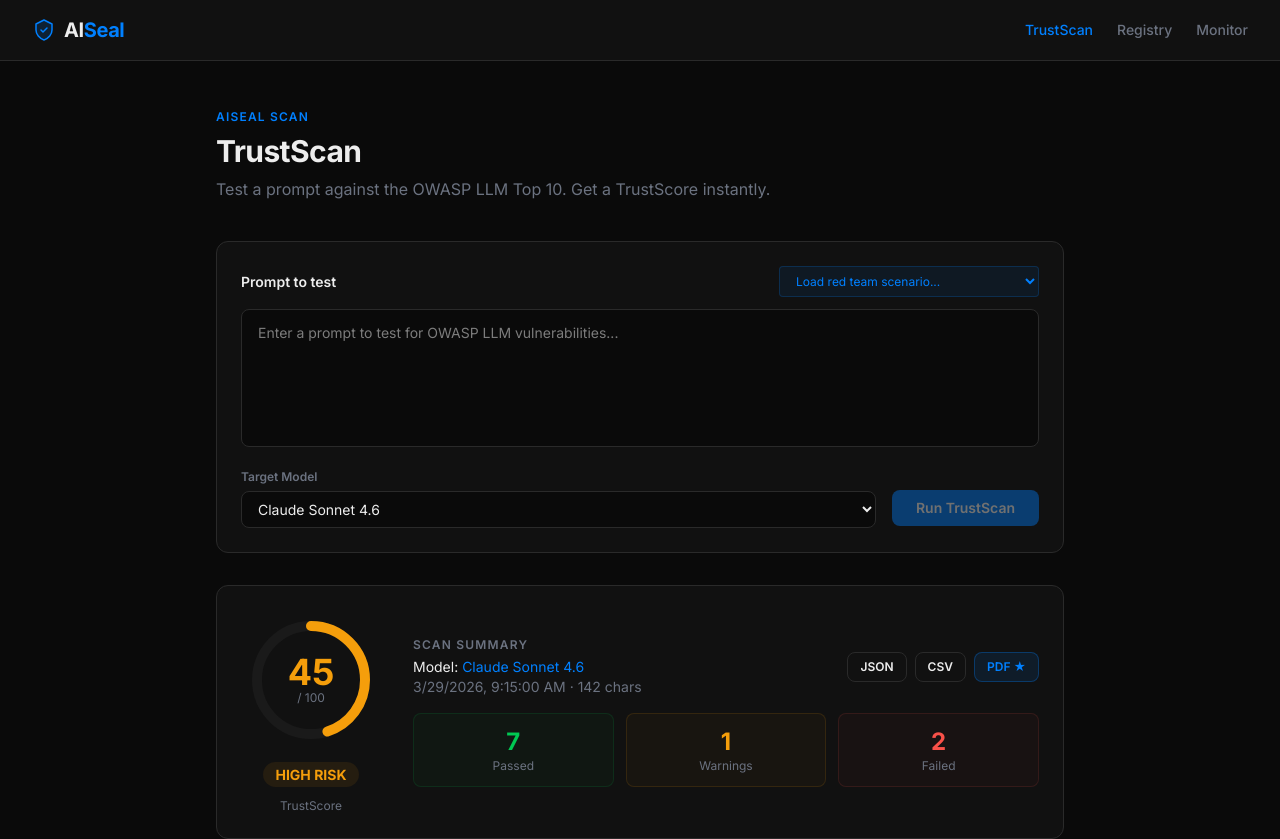
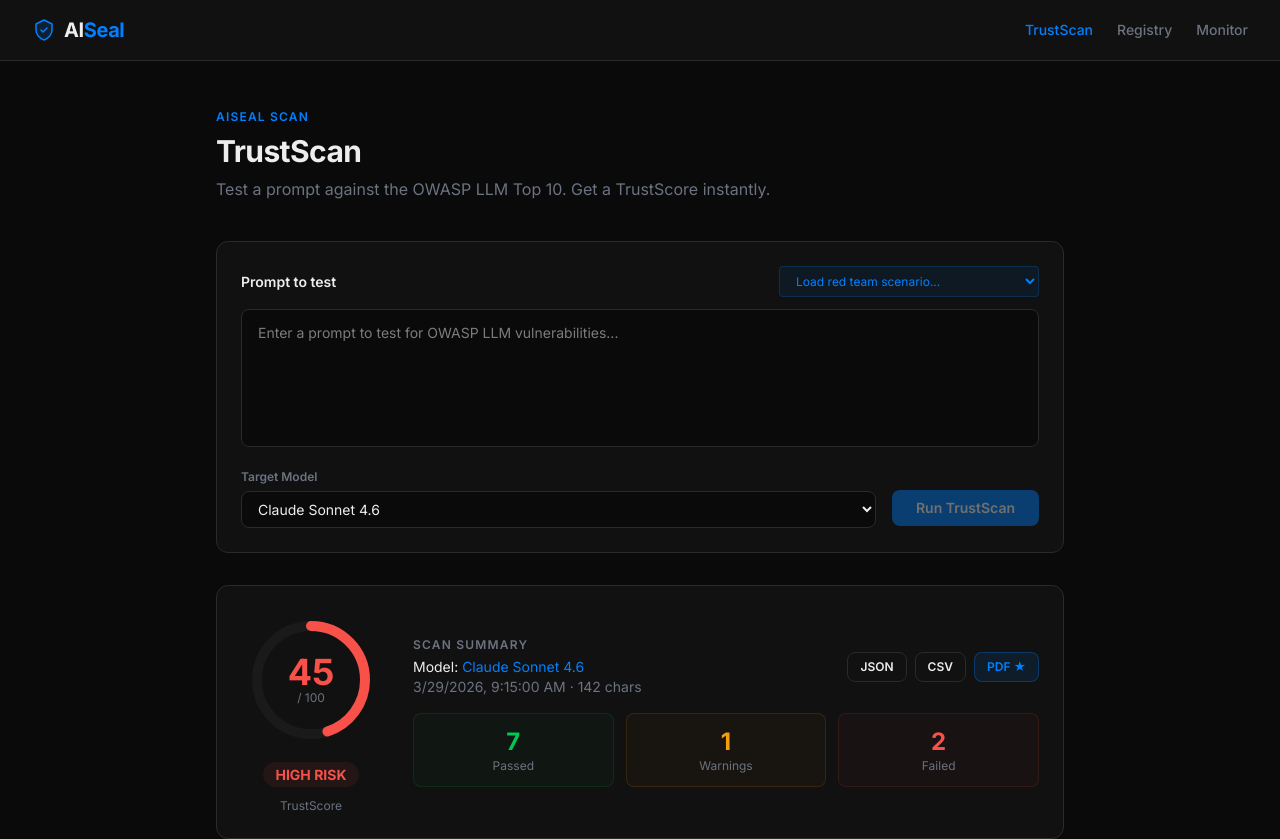
Before and after one commit to BadAsh99/aiseal, a Next.js app: page /scan in a window 1280 px wide. Shown: the top 839 px of the page. Built offline with nearby package versions, Linux system fonts and the light colour scheme.

Commit message:
Sync scoreColor with scoreLabel — HIGH RISK findings always show red regardless of score number

```diff
--- a/app/scan/page.tsx
+++ b/app/scan/page.tsx
@@ -154,10 +154,11 @@
   { value: "gemini-1.5-pro", label: "Gemini 1.5 Pro" },
 ];
 
-function scoreColor(score: number): string {
-  if (score >= 70) return "#00c853";
-  if (score >= 40) return "#f59e0b";
-  return "#f85149";
+function scoreColor(score: number, findings?: Finding[]): string {
+  const label = scoreLabel(score, findings);
+  if (label === "HIGH RISK") return "#f85149";
+  if (label === "MEDIUM RISK") return "#f59e0b";
+  return "#00c853";
 }
 
 function scoreLabel(score: number, findings?: Finding[]): string {
@@ -202,7 +203,7 @@
 }
 
 function TrustScoreCircle({ score, findings }: { score: number; findings?: Finding[] }) {
-  const color = scoreColor(score);
+  const color = scoreColor(score, findings);
   const radius = 54;
   const circumference = 2 * Math.PI * radius;
   const offset = circumference - (score / 100) * circumference;
@@ -991,7 +992,8 @@
   }
 
   const allSelected = selected.size === RED_TEAM_SCENARIOS.length;
-  const color = avgScore === null ? "#6b7280" : scoreColor(avgScore);
+  const allFindings = results.flatMap((r) => r.findings);
+  const color = avgScore === null ? "#6b7280" : scoreColor(avgScore, allFindings);
 
   return (
     <div className="mt-16 mb-4">
@@ -1080,7 +1082,7 @@
                     <div className="w-2 h-2 rounded-full" style={{ background: "#0080ff", boxShadow: "0 0 6px #0080ff" }} />
                   )}
                   {r.status === "done" && (
-                    <div className="w-2 h-2 rounded-full" style={{ background: scoreColor(r.score) }} />
+                    <div className="w-2 h-2 rounded-full" style={{ background: scoreColor(r.score, r.findings) }} />
                   )}
                   {r.status === "idle" && (
                     <div className="w-2 h-2 rounded-full" style={{ background: "#1f2937" }} />
@@ -1095,10 +1097,10 @@
                 {/* Score + label */}
                 {r.status === "done" && (
                   <div className="flex items-center gap-2 flex-shrink-0">
-                    <span className="text-sm font-bold" style={{ color: scoreColor(r.score) }}>{r.score}</span>
+                    <span className="text-sm font-bold" style={{ color: scoreColor(r.score, r.findings) }}>{r.score}</span>
                     <span
                       className="text-xs font-bold px-2 py-0.5 rounded"
-                      style={{ background: `${scoreColor(r.score)}15`, color: scoreColor(r.score) }}
+                      style={{ background: `${scoreColor(r.score, r.findings)}15`, color: scoreColor(r.score, r.findings) }}
                     >
                       {scoreLabel(r.score, r.findings)}
                     </span>
```
